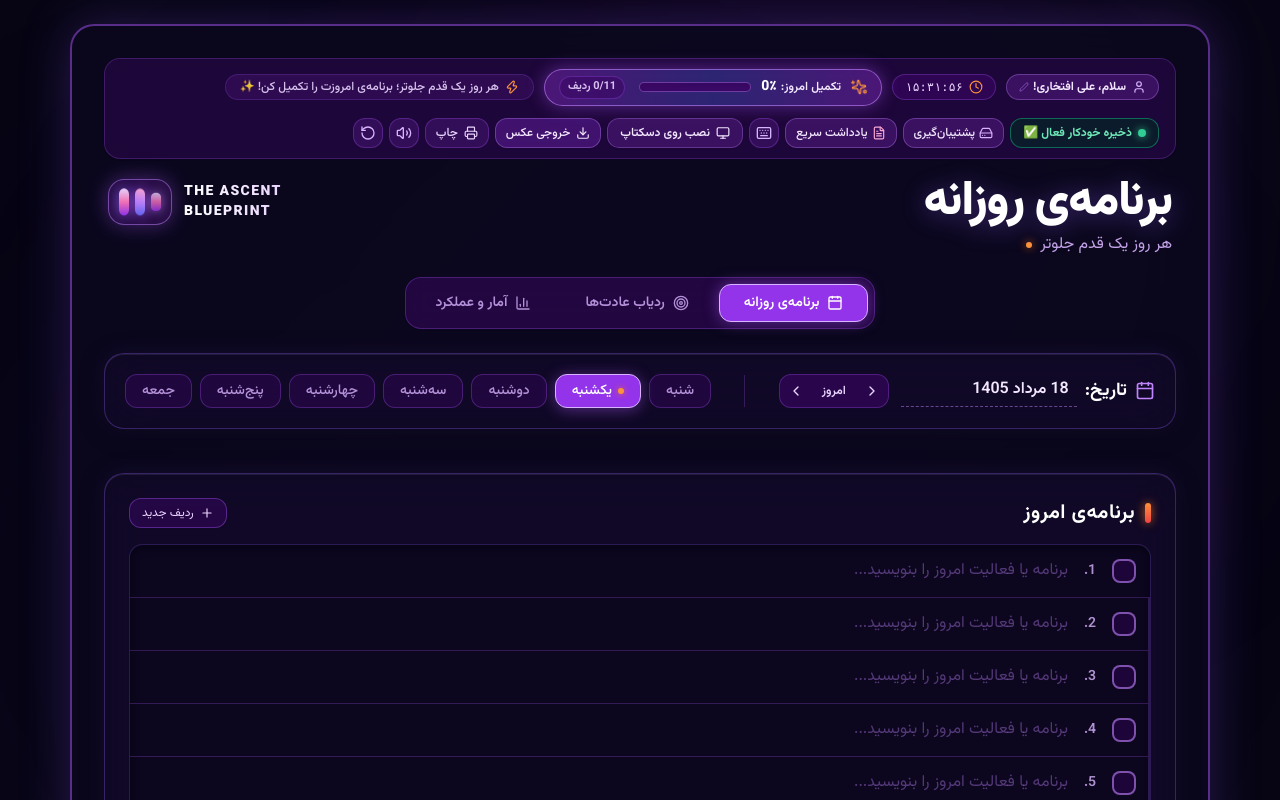
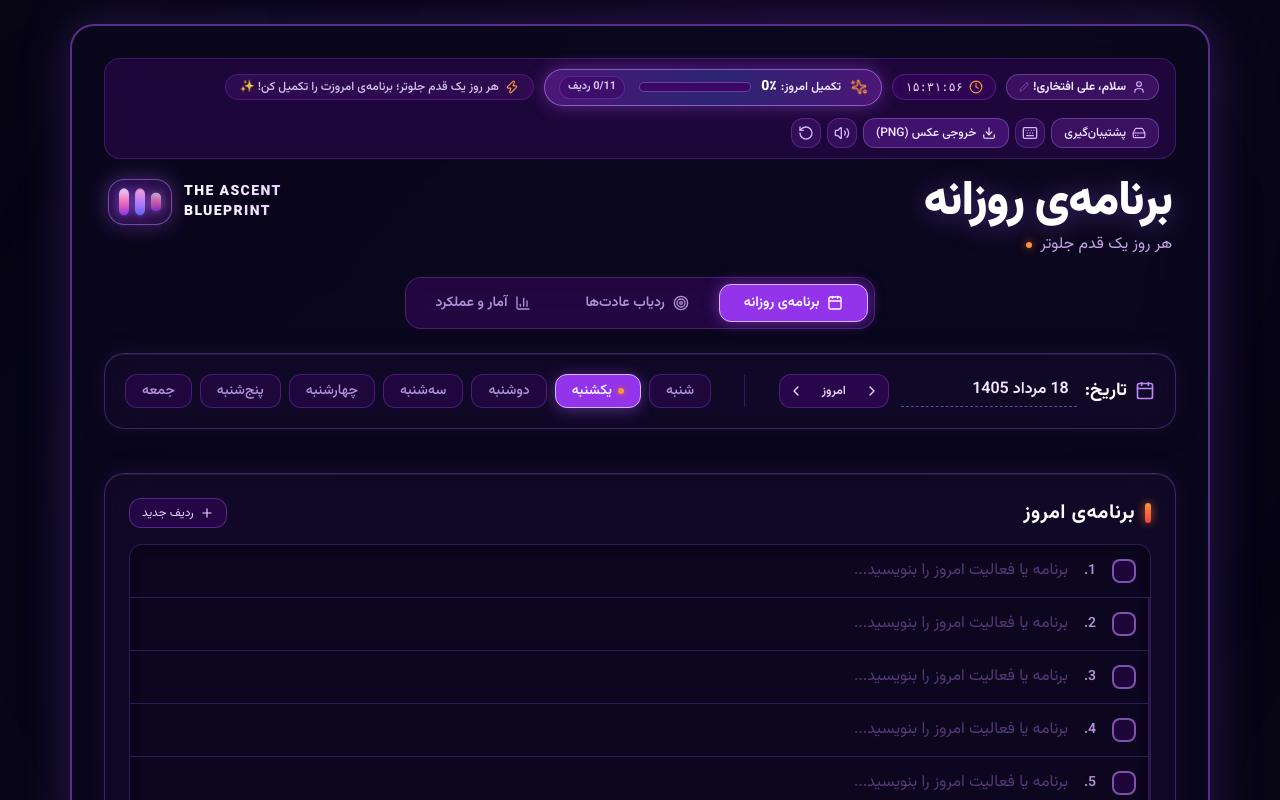
Before and after one commit to alieftekhari5040-del/panner-pro, a React (Vite) app: page / in a window 1280 px wide. Shown: the top 800 px of the page. Built offline with nearby package versions, Linux system fonts and the light colour scheme.

Commit message:
refactor: remove quick note, desktop install, print buttons and clarify auto save in background
Co-authored-by: arena-agent <297053741+arena-agent@users.noreply.github.com>

```diff
--- a/src/App.tsx
+++ b/src/App.tsx
@@ -3,7 +3,7 @@ import confetti from 'canvas-confetti';
 import html2canvas from 'html2canvas';
 import type { DayPlannerData, WeekdayName } from './types';
 import { loadDayData, saveDayData, resetDayData } from './utils/storage';
-import { getTodayWeekdayName, getJalaliStringForWeekday, getNextWeekdayName } from './utils/jalali';
+import { getTodayWeekdayName, getJalaliStringForWeekday, getNextWeekdayName, ALL_WEEKDAYS } from './utils/jalali';
 import { playCheckSound } from './utils/sound';
 import { Header } from './components/Header';
 import { Tabs, type TabId } from './components/Tabs';
@@ -13,35 +13,28 @@ import { GoalsCard } from './components/GoalsCard';
 import { ScheduleCard } from './components/ScheduleCard';
 import { LessonsCard } from './components/LessonsCard';
 import { FooterBar } from './components/FooterBar';
-import { InstallModal } from './components/InstallModal';
 import { StorageModal } from './components/StorageModal';
 import { ShortcutsModal } from './components/ShortcutsModal';
-import { QuickNoteModal } from './components/QuickNoteModal';
 import { HabitTrackerView } from './components/HabitTrackerView';
 import { StatsAnalyticsView } from './components/StatsAnalyticsView';
 
+const LAST_WEEKDAY_KEY = 'ascent_blueprint_last_weekday';
+
 export default function App() {
   const [activeTab, setActiveTab] = useState<TabId>('today');
-  const [activeWeekday, setActiveWeekday] = useState<WeekdayName>(() => getTodayWeekdayName());
+  const [activeWeekday, setActiveWeekday] = useState<WeekdayName>(() => {
+    try {
+      const last = localStorage.getItem(LAST_WEEKDAY_KEY) as WeekdayName;
+      if (last && ALL_WEEKDAYS.includes(last)) return last;
+    } catch {}
+    return getTodayWeekdayName();
+  });
   const [data, setData] = useState<DayPlannerData>(() => loadDayData(activeWeekday));
   const [soundEnabled, setSoundEnabled] = useState(true);
   const [isExporting, setIsExporting] = useState(false);
-  const [deferredPrompt, setDeferredPrompt] = useState<any>(null);
-  const [isInstallModalOpen, setIsInstallModalOpen] = useState(false);
   const [isStorageModalOpen, setIsStorageModalOpen] = useState(false);
   const [isShortcutsModalOpen, setIsShortcutsModalOpen] = useState(false);
-  const [isQuickNoteModalOpen, setIsQuickNoteModalOpen] = useState(false);
   const boardRef = useRef<HTMLDivElement>(null);
-
-  // Listen for PWA desktop install prompt
-  useEffect(() => {
-    const handler = (e: any) => {
-      e.preventDefault();
-      setDeferredPrompt(e);
-    };
-    window.addEventListener('beforeinstallprompt', handler);
-    return () => window.removeEventListener('beforeinstallprompt', handler);
-  }, []);
 
   // Global Keyboard Shortcuts for Laptop Users
   useEffect(() => {
@@ -55,9 +48,6 @@ export default function App() {
       } else if (e.altKey && e.key === '3') {
         e.preventDefault();
         setActiveTab('stats');
-      } else if (e.altKey && (e.key === 'n' || e.key === 'N' || e.key === 'ن')) {
-        e.preventDefault();
-        setIsQuickNoteModalOpen((prev) => !prev);
       } else if ((e.ctrlKey || e.metaKey) && (e.key === 's' || e.key === 'S')) {
         e.preventDefault();
         saveDayData(data);
@@ -70,6 +60,9 @@ export default function App() {
 
   // When activeWeekday changes, load data from storage and ensure date matches that weekday
   useEffect(() => {
+    try {
+      localStorage.setItem(LAST_WEEKDAY_KEY, activeWeekday);
+    } catch {}
     const loaded = loadDayData(activeWeekday);
     const expectedDate = getJalaliStringForWeekday(activeWeekday);
     setData({
@@ -78,12 +71,12 @@ export default function App() {
     });
   }, [activeWeekday]);
 
-  // Auto-save data on every change
+  // AUTOMATIC BROWSER SAVING ON EVERY CHANGE
   useEffect(() => {
     saveDayData(data);
   }, [data]);
 
-  // Calculate Progress Percent: 100% Dedicated to Today's Schedule (برنامه‌ی امروز) as requested
+  // Calculate Progress Percent: Dedicated 100% to Today's Schedule (برنامه‌ی امروز) as requested
   const totalScheduleCount = data.schedule.length;
   const completedScheduleCount = data.schedule.filter((s) => s.completed).length;
 
@@ -322,22 +315,6 @@ export default function App() {
     }
   };
 
-  // Handler: Print / Save PDF
-  const handlePrint = () => {
-    window.print();
-  };
-
-  // Handler: Trigger Native Desktop Install
-  const handleTriggerNativeInstall = async () => {
-    if (!deferredPrompt) return;
-    deferredPrompt.prompt();
-    const choice = await deferredPrompt.userChoice;
-    if (choice && choice.outcome === 'accepted') {
-      setDeferredPrompt(null);
-      setIsInstallModalOpen(false);
-    }
-  };
-
   // Handler: Reload when data restored from import
   const handleDataRestored = () => {
     const loaded = loadDayData(activeWeekday);
@@ -367,12 +344,8 @@ export default function App() {
           onToggleSound={() => setSoundEnabled(!soundEnabled)}
           onReset={handleReset}
           onExportPng={handleExportPng}
-          onPrint={handlePrint}
-          onOpenInstallModal={() => setIsInstallModalOpen(true)}
           onOpenStorageModal={() => setIsStorageModalOpen(true)}
           onOpenShortcutsModal={() => setIsShortcutsModalOpen(true)}
-          onOpenQuickNoteModal={() => setIsQuickNoteModalOpen(true)}
-          isInstallReady={!!deferredPrompt}
         />
 
         {/* 3-Tab Navigation Switcher (No-print) */}
@@ -442,14 +415,6 @@ export default function App() {
         <FooterBar />
       </div>
 
-      {/* Install on Desktop PWA Modal */}
-      <InstallModal
-        isOpen={isInstallModalOpen}
-        onClose={() => setIsInstallModalOpen(false)}
-        onTriggerNativeInstall={handleTriggerNativeInstall}
-        isNativePromptReady={!!deferredPrompt}
-      />
-
       {/* Persistent Storage Backup/Restore Modal */}
       <StorageModal
         isOpen={isStorageModalOpen}
@@ -463,12 +428,6 @@ export default function App() {
         onClose={() => setIsShortcutsModalOpen(false)}
       />
 
-      {/* Personal Quick Note / Sticky Scratchpad Modal */}
-      <QuickNoteModal
-        isOpen={isQuickNoteModalOpen}
-        onClose={() => setIsQuickNoteModalOpen(false)}
-      />
-
       {/* Export loading badge */}
       {isExporting && (
         <div className="fixed bottom-6 left-6 z-50 bg-purple-900/95 border border-purple-400 text-white px-4 py-2.5 rounded-2xl shadow-2xl text-sm flex items-center gap-2.5">
--- a/src/components/Header.tsx
+++ b/src/components/Header.tsx
@@ -1,20 +1,16 @@
 import React, { useState, useEffect } from 'react';
 import {
   Download,
-  Printer,
   RotateCcw,
   Volume2,
   VolumeX,
   Sparkles,
-  Monitor,
   Zap,
   HardDrive,
   User,
   Clock as ClockIcon,
   Keyboard,
-  FileText,
   Edit2,
-  CheckCircle2,
 } from 'lucide-react';
 import { playCheckSound } from '../utils/sound';
 
@@ -26,12 +22,8 @@ interface HeaderProps {
   onToggleSound: () => void;
   onReset: () => void;
   onExportPng: () => void;
-  onPrint: () => void;
-  onOpenInstallModal: () => void;
   onOpenStorageModal: () => void;
   onOpenShortcutsModal: () => void;
-  onOpenQuickNoteModal: () => void;
-  isInstallReady?: boolean;
 }
 
 const PROFILE_NAME_KEY = 'ascent_blueprint_profile_name';
@@ -44,14 +36,10 @@ export const Header: React.FC<HeaderProps> = ({
   onToggleSound,
   onReset,
   onExportPng,
-  onPrint,
-  onOpenInstallModal,
   onOpenStorageModal,
   onOpenShortcutsModal,
-  onOpenQuickNoteModal,
-  isInstallReady,
 }) => {
-  // Personalized Profile Name
+  // Personalized Profile Name (saved to localStorage automatically)
   const [profileName, setProfileName] = useState(() => {
     try {
       return localStorage.getItem(PROFILE_NAME_KEY) || 'علی افتخاری';
@@ -172,36 +160,16 @@ export const Header: React.FC<HeaderProps> = ({
           </div>
         </div>
 
-        {/* Action Controls */}
+        {/* Minimalist Action Controls */}
         <div className="flex flex-wrap items-center gap-1.5">
-          {/* Permanent Reassuring AUTO-SAVE ACTIVE Indicator Badge */}
-          <div
-            onClick={onOpenStorageModal}
-            className="flex items-center gap-1.5 px-3 py-1.5 rounded-xl bg-emerald-950/60 border border-emerald-500/50 text-xs font-bold text-emerald-300 cursor-pointer hover:bg-emerald-900/60 transition-colors shadow-sm"
-            title="تمامی اطلاعات و تغییرات شما به‌صورت خودکار در مرورگر ذخیره می‌شوند (کلیک برای پشتیبان‌گیری)"
-          >
-            <span className="w-2 h-2 rounded-full bg-emerald-400 animate-pulse shadow-[0_0_8px_rgba(52,211,153,0.9)]" />
-            <span>ذخیره خودکار فعال ✅</span>
-          </div>
-
-          {/* Backup / Restore Button */}
+          {/* Backup/Restore JSON button */}
           <button
             onClick={onOpenStorageModal}
-            className="flex items-center gap-1 px-2.5 py-1.5 rounded-xl bg-purple-900/50 hover:bg-purple-800/70 border border-purple-400/35 text-xs font-medium text-purple-100 transition-colors shadow-sm"
-            title="تهیه فایل پشتیبان از تمام داده‌ها (Backup / Restore JSON)"
+            className="flex items-center gap-1.5 px-3 py-1.5 rounded-xl bg-purple-900/50 hover:bg-purple-800/70 border border-purple-400/35 text-xs font-medium text-purple-100 transition-colors shadow-sm"
+            title="تهیه فایل پشتیبان از تمام داده‌های برنامه (JSON Backup/Restore)"
           >
             <HardDrive className="w-3.5 h-3.5 text-purple-300" />
-            <span className="hidden sm:inline">پشتیبان‌گیری</span>
-          </button>
-
-          {/* Quick Note Scratchpad */}
-          <button
-            onClick={onOpenQuickNoteModal}
-            className="flex items-center gap-1 px-2.5 py-1.5 rounded-xl bg-purple-900/50 hover:bg-purple-800/70 border border-purple-400/35 text-xs font-medium text-purple-100 transition-colors shadow-sm"
-            title="دفترچه یادداشت شخصی (Alt + N)"
-          >
-            <FileText className="w-3.5 h-3.5 text-pink-300" />
-            <span className="hidden sm:inline">یادداشت سریع</span>
+            <span>پشتیبان‌گیری</span>
           </button>
 
           {/* Shortcuts Help */}
@@ -213,36 +181,14 @@ export const Header: React.FC<HeaderProps> = ({
             <Keyboard className="w-4 h-4 text-purple-300" />
           </button>
 
-          {/* Install on Desktop button */}
-          <button
-            onClick={onOpenInstallModal}
-            className={`flex items-center gap-1.5 px-3 py-1.5 rounded-xl text-xs font-semibold transition-colors border shadow-sm ${
-              isInstallReady
-                ? 'bg-gradient-to-r from-purple-600 to-pink-600 hover:from-purple-500 hover:to-pink-500 text-white border-purple-300'
-                : 'bg-purple-900/50 hover:bg-purple-800/70 border-purple-400/30 text-purple-100'
-            }`}
-            title="نصب اپلیکیشن روی دسکتاپ (Windows / Mac / Linux)"
-          >
-            <Monitor className="w-3.5 h-3.5" />
-            <span>نصب روی دسکتاپ</span>
-          </button>
-
+          {/* Export as PNG poster */}
           <button
             onClick={onExportPng}
-            className="flex items-center gap-1.5 px-2.5 py-1.5 rounded-xl bg-purple-600/30 hover:bg-purple-600/50 border border-purple-400/35 text-xs font-medium text-purple-100 transition-colors shadow-sm"
+            className="flex items-center gap-1.5 px-3 py-1.5 rounded-xl bg-purple-600/30 hover:bg-purple-600/50 border border-purple-400/35 text-xs font-medium text-purple-100 transition-colors shadow-sm"
             title="دانلود به عنوان عکس پوستر (PNG)"
           >
             <Download className="w-3.5 h-3.5" />
-            <span className="hidden sm:inline">خروجی عکس</span>
-          </button>
-
-          <button
-            onClick={onPrint}
-            className="flex items-center gap-1.5 px-2.5 py-1.5 rounded-xl bg-purple-900/40 hover:bg-purple-800/60 border border-purple-500/30 text-xs font-medium text-purple-200 transition-colors"
-            title="چاپ یا ذخیره به عنوان PDF (Ctrl + P)"
-          >
-            <Printer className="w-3.5 h-3.5" />
-            <span className="hidden sm:inline">چاپ</span>
+            <span>خروجی عکس (PNG)</span>
           </button>
 
           <button
```
